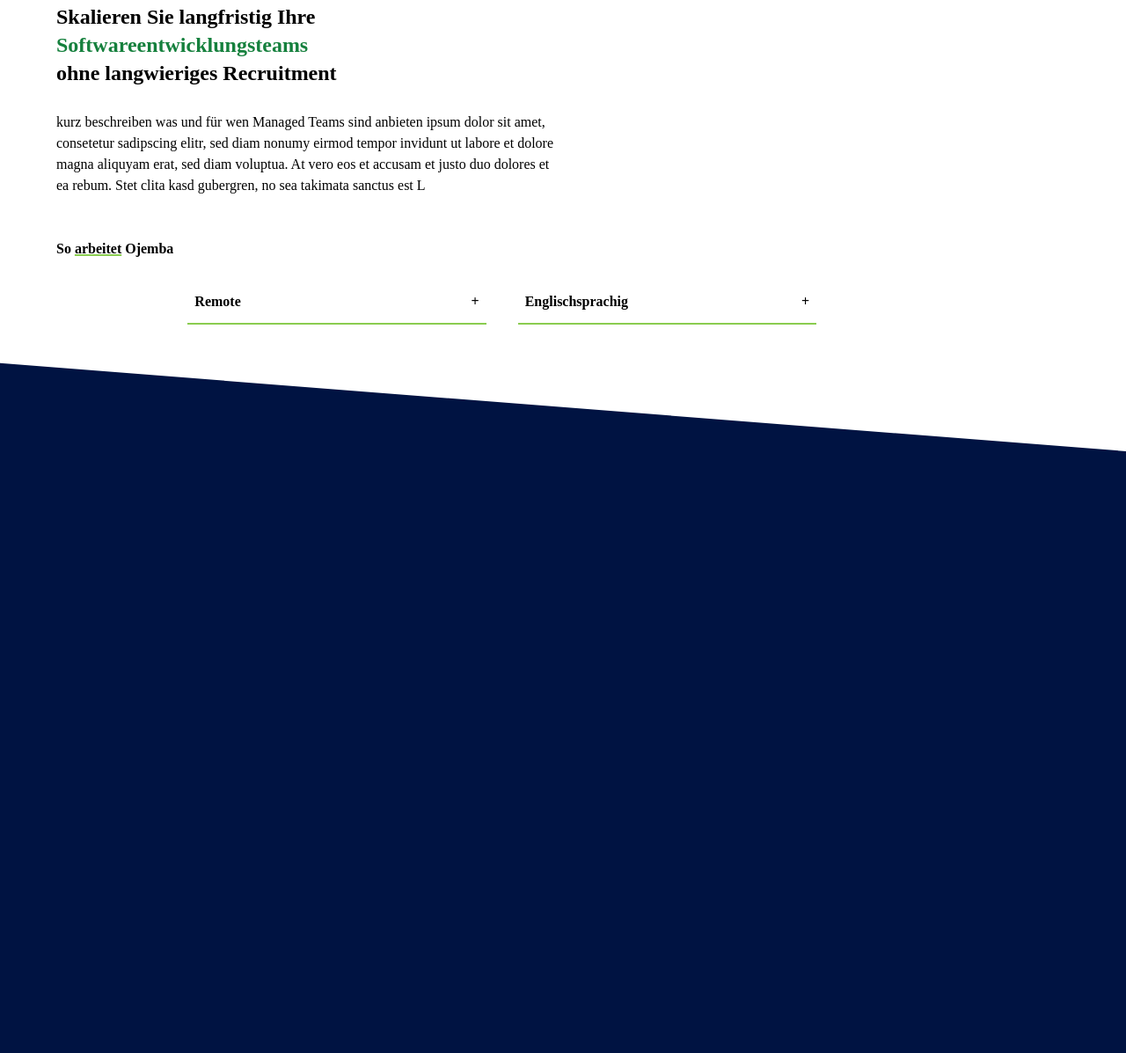
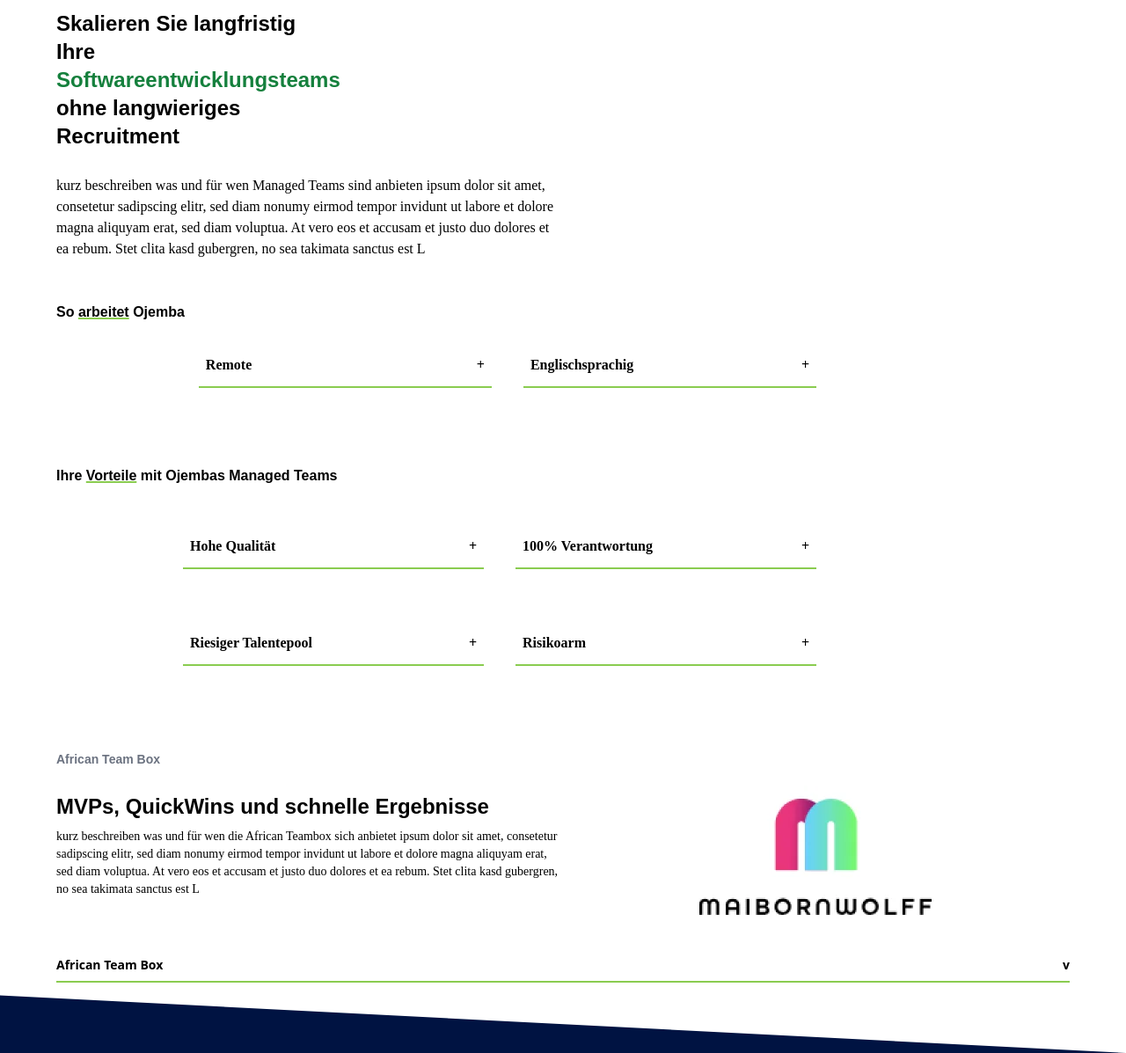
Before and after one commit to devfabien/T9-Ojemba-clone, a website: page src/sections/managedTeam.html in a window 1280 px wide. Shown: the part 113-1310 px from the top of the page at 88% size. Before the commit the page ends 800 px from the top, so only its background shows below. Drawn offline with Linux system fonts and the light colour scheme.

Commit message:
Feat: creating managed page part2

```diff
--- a/src/components/data.js
+++ b/src/components/data.js
@@ -28,3 +28,7 @@
     let acc1=document.getElementById('accordion1');
     console.log("jdfdhjf",accordion);
 acc1.innerHTML=`${accordion.filter((v,i)=>i<2).map((data)=>(` <div class="flex justify-between font-bold font-para px-2 py-3 border-b-2 border-primary w-full"><h2>${data.title}</h2> <h2>+</h2></div>`)).join('')}`
+
+let acc2=document.getElementById('accordion2');
+console.log("jdfdhjf",accordion);
+acc2.innerHTML=`${accordion.filter((v,i)=>i>1).map((data)=>(` <div class="flex justify-between font-bold font-para px-2 py-3 border-b-2 border-primary w-full my-3 "><h2>${data.title}</h2> <h2>+</h2></div>`)).join('')}`
--- a/src/sections/managedTeam.html
+++ b/src/sections/managedTeam.html
@@ -7,9 +7,9 @@
     <link rel="stylesheet" href="../output.css">
 </head>
 <body class="bg-backgroundColor">
-    <div class="relative bg-white py-16 mx-auto px-16 " style="-webkit-clip-path: polygon(0 0, 100% 0, 100% 100%, 0 84%);
-    clip-path: polygon(0 0, 100% 0, 100% 100%, 0 84%);">
-    <p class="text-gray-500 font-medium font-title py-2 ">Managed Teams</p>
+    <div class="relative bg-white py-20 mx-auto px-16 " style="-webkit-clip-path: polygon(0 0, 100% 0, 100% 100%, 0 95%);
+    clip-path: polygon(0 0, 100% 0, 100% 100%, 0 95%);">
+    <p class="text-gray-500 font-semibold font-title py-2 text-xs">Managed Teams</p>
     <div class="py-3">
     <div class="w-1/2">
 <h1 class="w-80 font-title font-bold text-2xl">
@@ -21,12 +21,28 @@
 </div>
 <div class="w-3/4 my-5 flex gap-4 ">
     <h2 class="font-bold font-title w-fit whitespace-nowrap">So <span class="underline decoration-primary decoration-solid decoration-2">arbeitet</span> Ojemba</h2>
- <div class="py-12 w-full flex justify-between gap-9" id="accordion1">
+ <div class="py-12 w-full flex justify-between gap-9 font-para" id="accordion1">
  </div>
 </div>
+<div class=" w-3/4 my-3 py-5 gap-4">
+    <h2 class="font-bold font-title">Ihre <span class="underline decoration-primary decoration-solid decoration-2">Vorteile</span> mit Ojembas Managed Teams</h2>
+    <div class="py-8 pl-36 w-full grid grid-cols-2 justify-between items-center gap-9 font-para" id="accordion2">
 
+    </div>
+</div>
 
 </div>
+<p class="text-gray-500 font-semibold font-title py-2 text-sm"> African Team Box</p>
+<div class="grid grid-cols-2 py-3">
+<div>
+<h1 class="font-title font-bold text-2xl py-2">MVPs, QuickWins und schnelle Ergebnisse</h1>
+<p class="font-para text-sm">kurz beschreiben was und für wen die African Teambox sich anbietet  ipsum dolor sit amet, consetetur sadipscing elitr, sed diam nonumy eirmod tempor invidunt ut labore et dolore magna aliquyam erat, sed diam voluptua. At vero eos et accusam et justo duo dolores et ea rebum. Stet clita kasd gubergren, no sea takimata sanctus est L</p>
+</div>
+<div class="flex justify-center items-center">
+   <img src="../assets/Rectanglewe.webp"/>
+</div>
+</div>
+<div class="border-b-2 border-primary flex justify-between py-2 font-bold para text-sm"><h2>African Team Box</h2><h2>v</h2></div>
 </div>
 <script src="../components/data.js">
 </script>
--- a/tailwind.config.js
+++ b/tailwind.config.js
@@ -1,6 +1,6 @@
 /** @type {import('tailwindcss').Config} */
 module.exports = {
-  content: ["*.html"],
+  content: ["./src/**/*.{html,js}"],
   theme: {
     extend: {
       colors: {
@@ -13,7 +13,7 @@ module.exports = {
       fontFamily: {
         poppins: ["Poppins", "sans-serif"],
         para: ["Montserrat"],
-        title: ["Raleway"],
+        title: ['Raleway','sans-serif']
       },
     },
   },
```
Also changed, not shown: src/assets/Rectanglewe.webp (added), src/output.css, 1 other file.
